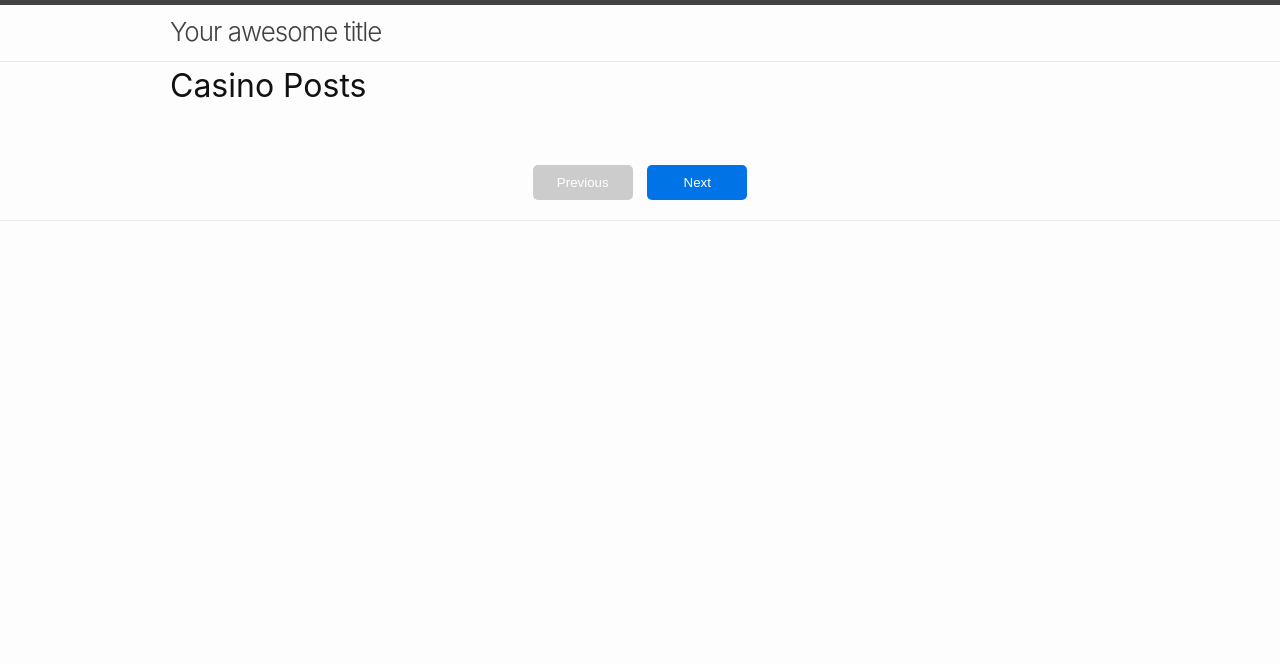
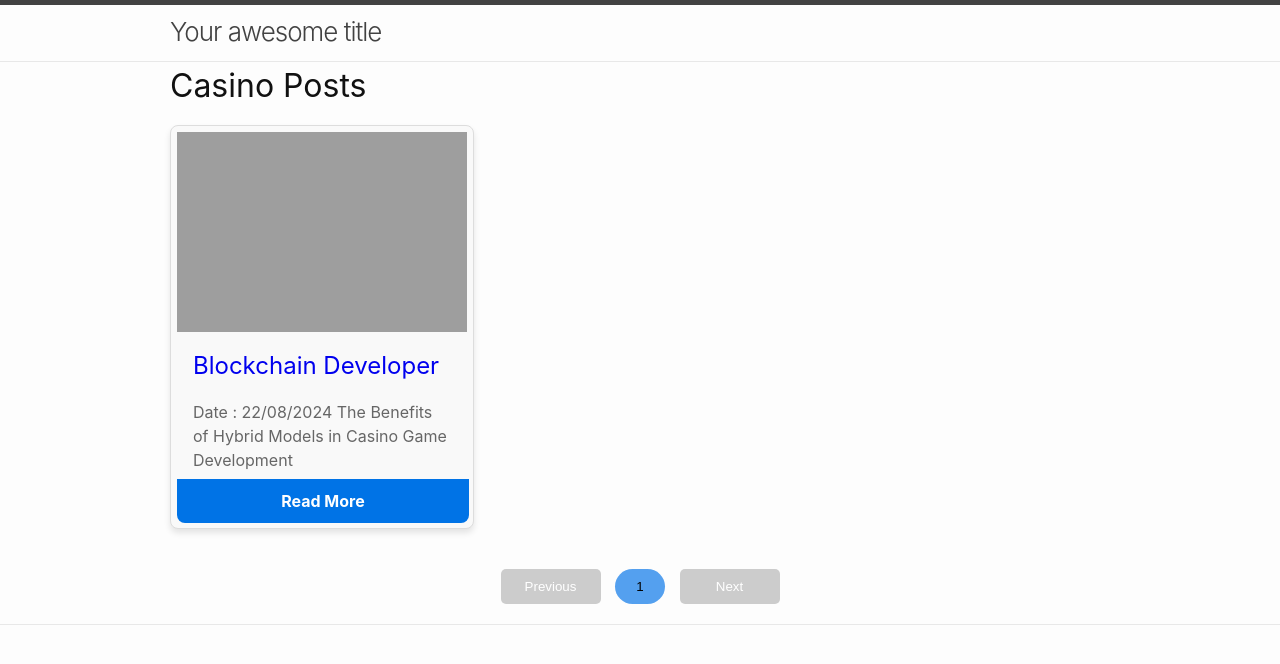
Before and after one commit to samcorp024/post-vercel, a Jekyll site: the page built from category-casino.md, in a window 1280 px wide. Shown: the top 664 px of the page. Built offline with Jekyll 4.4.1, drawn with Linux system fonts in a browser that asks for light colours.

Commit message:
Update 2024-08-22-blockchain-developer.md

```diff
--- a/_posts/2024-08-22-blockchain-developer.md
+++ b/_posts/2024-08-22-blockchain-developer.md
@@ -5,6 +5,7 @@ image: /assets/images/residential banner home 2.jpg
 permalink: '/:title/'
 categories:
   - blockchain
+  - casino
 tags:
   - blockchain development services
 ---
```
